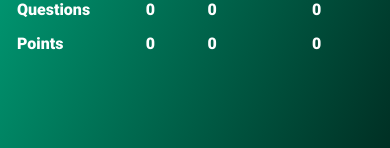
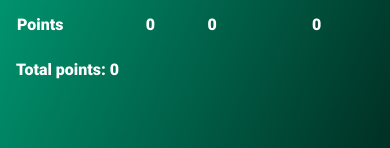
Before and after one commit to Charlone/trivia-quiz, a Next.js app: page /profile in a window 390 px wide. Shown: the part 434-582 px from the top of the page. Built offline with nearby package versions, Linux system fonts and the light colour scheme; no server answers; a web font is replaced by a local one.

Commit message:
added total points to profile

```diff
--- a/pages/profile.tsx
+++ b/pages/profile.tsx
@@ -5,6 +5,7 @@ import Loader from "../src/components/Loader";
 import Lottie from "lottie-react";
 import {useAppSelector} from "../src/app/hooks";
 import {selectGuest} from "../src/features/guest/GuestSlice";
+import {selectPoints} from "../src/features/points/PointsSlice";
 import dancingBook from "../src/lottie/dancing-book.json";
 import userStockImage from "../src/images/user.png";
 import styles from "../styles/pages/Profile.module.scss";
@@ -12,6 +13,7 @@ import styles from "../styles/pages/Profile.module.scss";
 export default function Profile() {
   const {user, isLoading} = useUser();
   const username = useAppSelector(selectGuest);
+  const {current_points } = useAppSelector(selectPoints);
   const {profile, profileContainer, content, data, picture, imageContainer, detailsContainer, gameData, table, book, animationContainer} = styles;
 
   if (isLoading) return <Loader text={"Loading"}/>;
@@ -66,6 +68,12 @@ export default function Profile() {
               </tr>
               </tbody>
             </table>
+            <p>Total points: {
+              user
+              && user.name
+                ? current_points.find(userPointsObject => userPointsObject.user === user.name)?.points
+                : current_points.find(userPointsObject => userPointsObject.user === username)?.points
+            }</p>
           </div>
 
           <div className={animationContainer}>
--- a/styles/pages/Profile.module.scss
+++ b/styles/pages/Profile.module.scss
@@ -73,6 +73,10 @@
             margin: 0 0 1rem 0;
           }
 
+          p:last-child {
+            margin: 1rem 0;
+          }
+
           .table {
             line-height: 2rem;
           }
```
